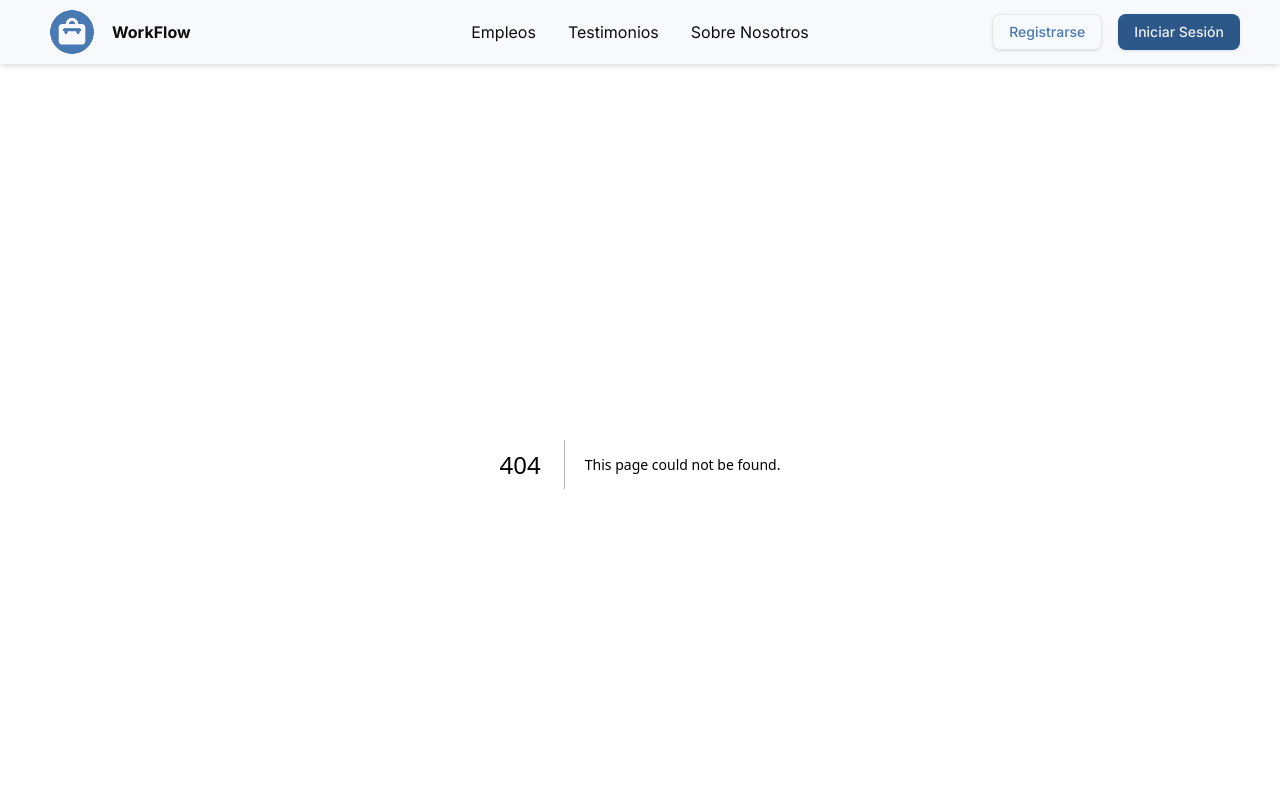
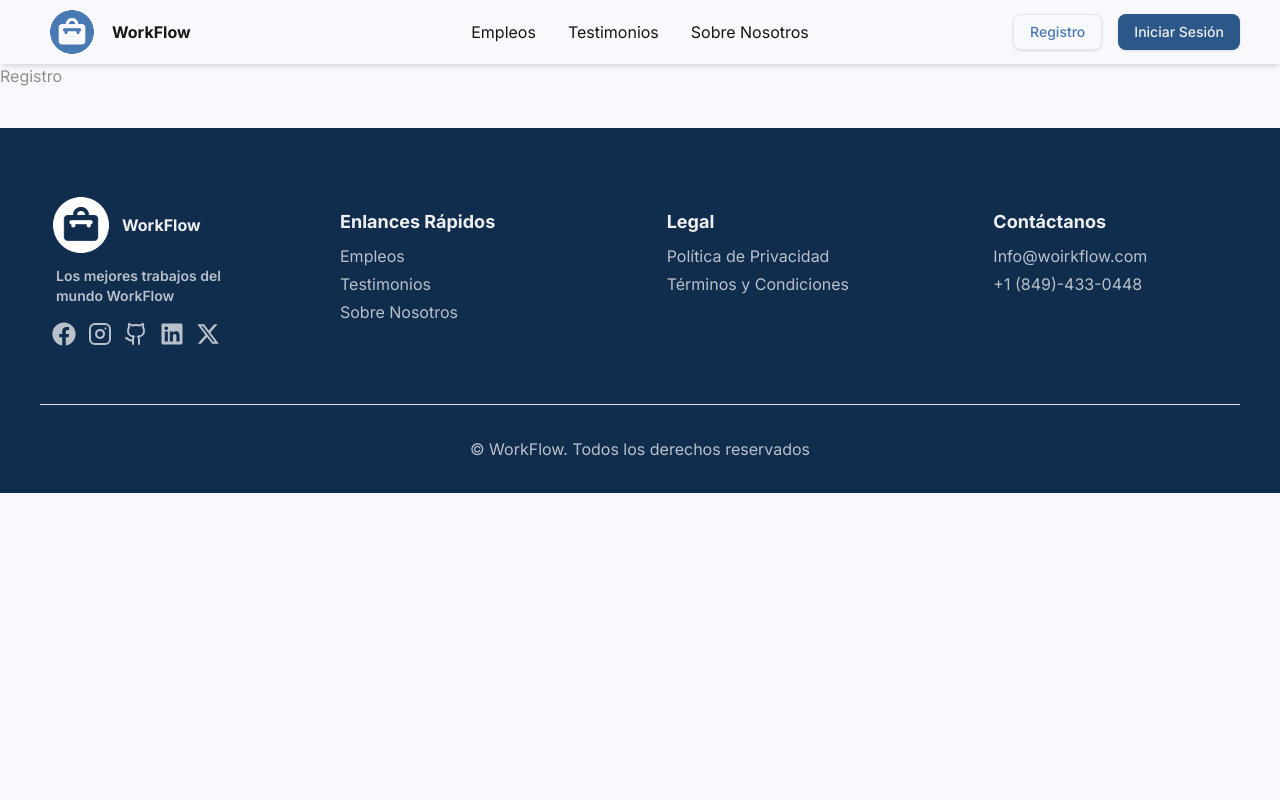
Before and after one commit to Ramerlinj/WorkFlow, a Next.js app in the folder workflow-app/: page /registro in a window 1280 px wide. Before the commit this address had no page. Shown: the top 800 px of the page. Built offline with nearby package versions, Linux system fonts and the light colour scheme.

Commit message:
arreglo de rutas

```diff
--- a/workflow-app/src/app/Register/page.tsx
+++ /dev/null
@@ -1,7 +0,0 @@
-export default function Register() {
-    return (
-        <div className="">
-            <h1 className="text-secondary">kary</h1>
-        </div>
-    )
-}
--- a/workflow-app/src/app/layout.tsx
+++ b/workflow-app/src/app/layout.tsx
@@ -1,8 +1,8 @@
 import type { Metadata } from "next";
 import { Inter } from "next/font/google";
 import "./globals.css";
-import Header  from "@/components/header/Index";
-import Footer  from "@/components/footer/Index";
+import Header  from "@/components/header/Header";
+import Footer  from "@/components/footer/Footer";
 
 const inter = Inter({ subsets: ["latin"] });
 
--- /dev/null
+++ b/workflow-app/src/app/registro/page.tsx
@@ -0,0 +1,9 @@
+function Registro() {
+    return (
+        <div className="">
+            <h1 className="text-secondary">Registro</h1>
+        </div>
+    )
+}
+
+export default Registro;
--- a/workflow-app/src/components/Footer/Footer.tsx
+++ b/workflow-app/src/components/Footer/Footer.tsx
@@ -1,4 +1,4 @@
-import ItemsFooter from "@/components/footer/Items-footer"
+import ItemsFooter from "././Items-footer"
 
 
 const Footer = () => {
--- a/workflow-app/src/components/header/Header.tsx
+++ b/workflow-app/src/components/header/Header.tsx
@@ -4,7 +4,7 @@ import locale from "@/locale/root.json"
 import Image from "next/image"
 import Link from "next/link"
 import { useRouter } from "next/navigation"
-import NavBar from "./Navbar"
+import NavBar from "@/components/header/NavBar"
 
 import { Button } from "@/components/ui/button"
 
@@ -41,10 +41,10 @@ const Header = () => {
 
                 <div className="flex justify-end items-center space-x-4">
 
-                    <Button variant="bottomless" onClick={PushLogin}>
+                    <Button variant="bottomless" onClick={PushRegister}>
                         {locale.NAVBAR.REGISTER_BUTTON}
                     </Button>
-                    <Button variant="default"  onClick={PushRegister}>
+                    <Button variant="default"  onClick={PushLogin}>
                         {locale.NAVBAR.LOGIN_BUTTON}
                     </Button>
 
--- a/workflow-app/src/locale/root.json
+++ b/workflow-app/src/locale/root.json
@@ -7,8 +7,8 @@
     "NAVBAR": {
         "LOGIN_BUTTON": "Iniciar Sesión",
         "LINK_LOGIN": "/login",
-        "REGISTER_BUTTON": "Registrarse",
-        "LINK_REGISTER": "/register",
+        "REGISTER_BUTTON": "Registro",
+        "LINK_REGISTER": "/registro",
         "LOGO" : {
             "TEXT": "WorkFlow",
             "LINK": "/",
```
